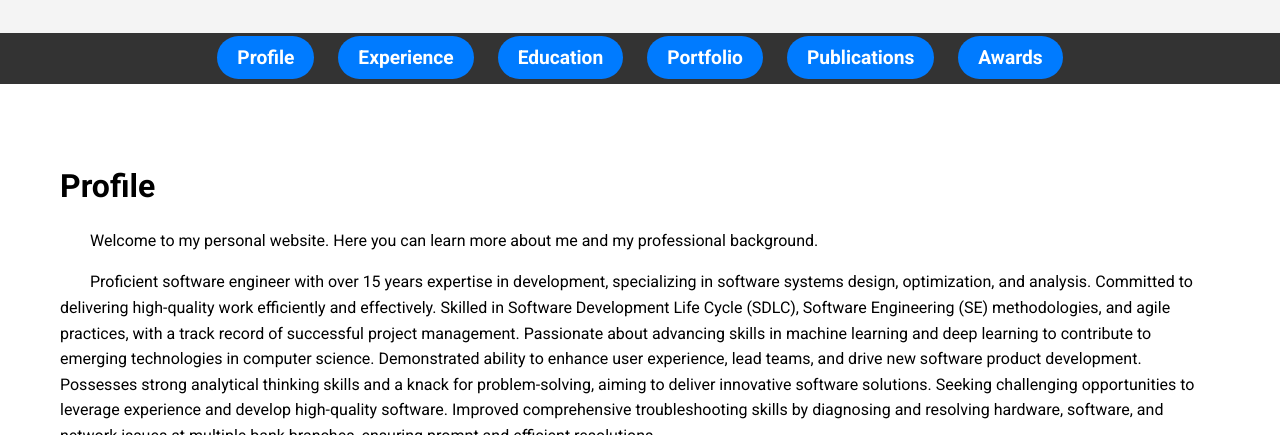
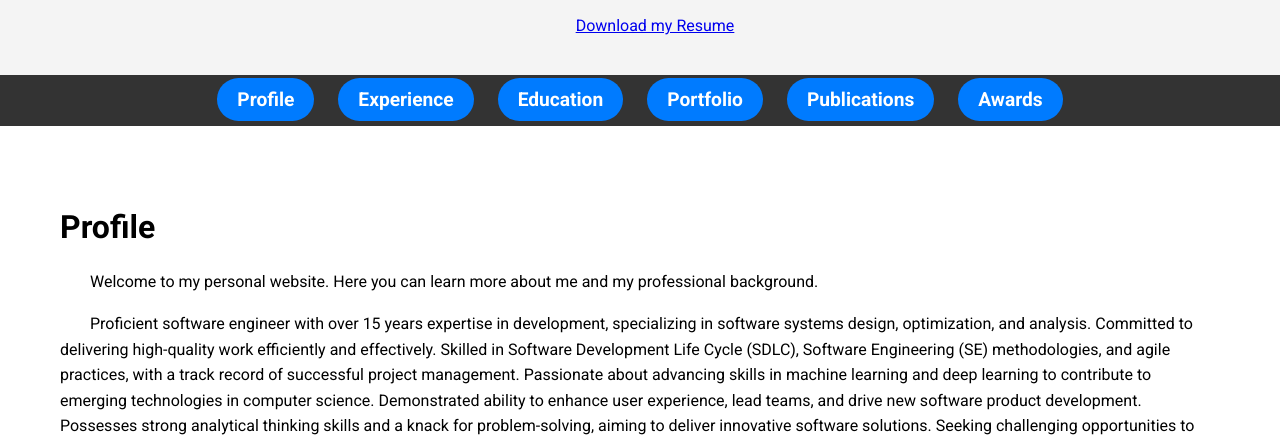
Before and after one commit to mohsen-jafari-mj/personal, a plain HTML site: page index.html in a window 1280 px wide. Shown: the part 665-1100 px from the top of the page. Drawn offline with Linux system fonts and the light colour scheme.

Commit message:
add resume download

```diff
--- a/index.html
+++ b/index.html
@@ -39,6 +39,7 @@
             <img src="mohsen.jpg" alt="Profile Picture" class="profile-pic">
             <h1>Mohsen Jafari</h1>
             <p class="title">Software Engineer, Software Developer, Full-Stack Developer</p>
+            <p><a href="Mohsen Jafari Resume.pdf" >Download my Resume</a></p>
         </div>
         <nav>
             <ul>
```
Also changed, not shown: 1 other file.
